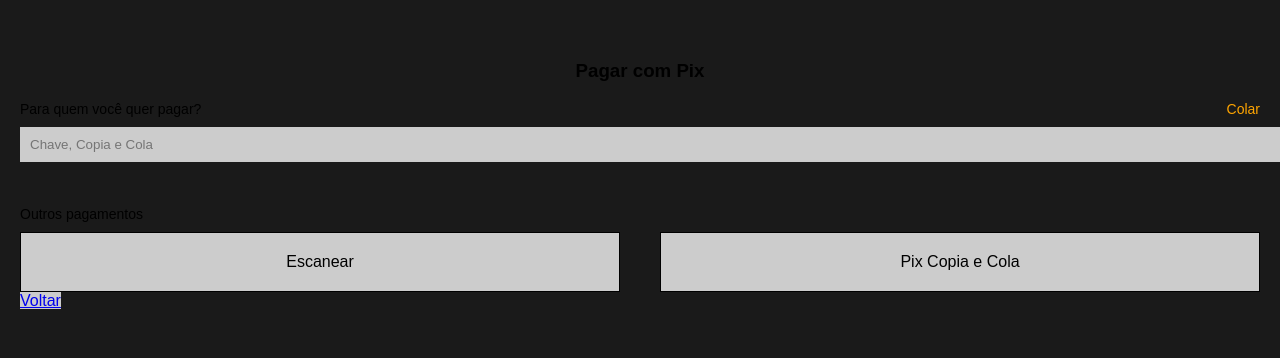
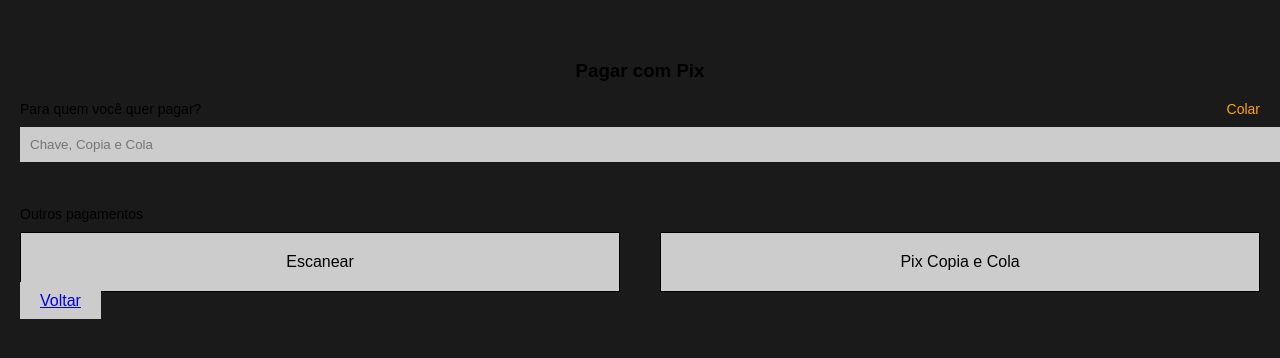
Before and after one commit to Ataidocas276/londrinense-tech, a plain HTML site: page home.html in a window 1280 px wide. Drawn offline with Linux system fonts and the light colour scheme.

Commit message:
Update style.css

```diff
--- a/style.css
+++ b/style.css
@@ -105,4 +105,7 @@ body {
   border: 1px solid #000;
 }
 
-.btn {background-color: #ccc;}
+.btn {
+    padding: 10px 20px;
+    background-color: #ccc;
+}
```
